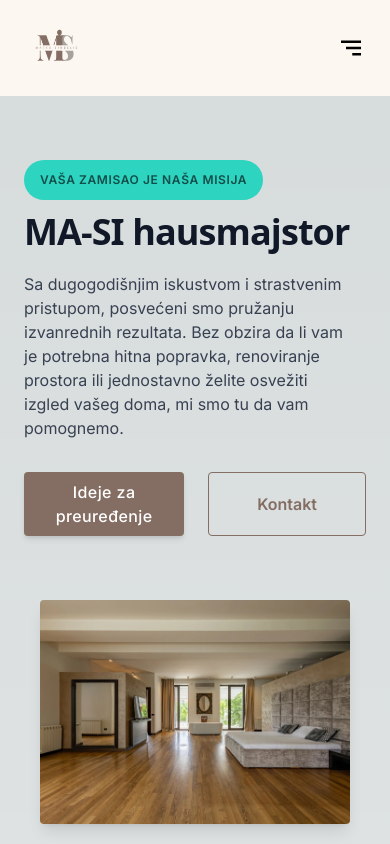
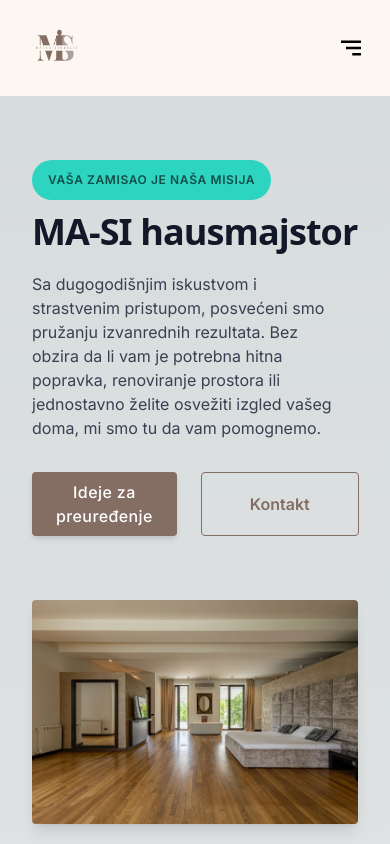
Before and after one commit to cehicm/ma-si-hausmajstor, a Next.js app: page / in a window 390 px wide. Shown: the top 844 px of the page. Built offline with nearby package versions, Linux system fonts and the light colour scheme.

Commit message:
Update hero responsive max width

```diff
--- a/src/components/Hero.js
+++ b/src/components/Hero.js
@@ -5,8 +5,8 @@ import logoImage from "../../public/images/hero-img.jpg";
 export default function Hero() {
 	return (
 		<section>
-			<div className="relative flex flex-col-reverse py-16 px-6 lg:pt-0 lg:flex-col lg:pb-0">
-				<div className="inset-y-0 top-0 right-0 z-0 w-full max-w-xl px-4 mx-auto md:px-0 lg:pr-0 lg:mb-0 lg:mx-0 lg:w-7/12 lg:max-w-full lg:absolute xl:px-0">
+			<div className="relative flex flex-col-reverse py-16 px-8 md:px-12 lg:pt-0 lg:flex-col lg:pb-0">
+				<div className="inset-y-0 top-0 right-0 z-0 w-full mx-auto md:px-0 lg:pr-0 lg:mb-0 lg:mx-0 lg:w-7/12 lg:max-w-full lg:absolute xl:px-0">
 					<svg
 						className="absolute left-0 hidden h-full text-white transform -translate-x-1/2 lg:block"
 						viewBox="0 0 100 100"
@@ -21,7 +21,7 @@ export default function Hero() {
 						alt="Logo Marko Sindjelic MA-SI hausmajstor usluge Beograd"
 					/>
 				</div>
-				<div className="relative flex flex-col items-start w-full max-w-xl mx-auto md:px-0 lg:px-8 lg:max-w-screen-xl">
+				<div className="relative flex flex-col items-start w-full x-auto md:px-0 lg:px-8 lg:max-w-screen-xl">
 					<div className="mb-16 lg:my-40 lg:max-w-lg lg:pr-5">
 						<p className="inline-block py-3 px-4 mb-3 text-xs font-semibold tracking-wider text-teal-900 uppercase rounded-full bg-teal-400">
 							Vaša zamisao je naša misija
```
